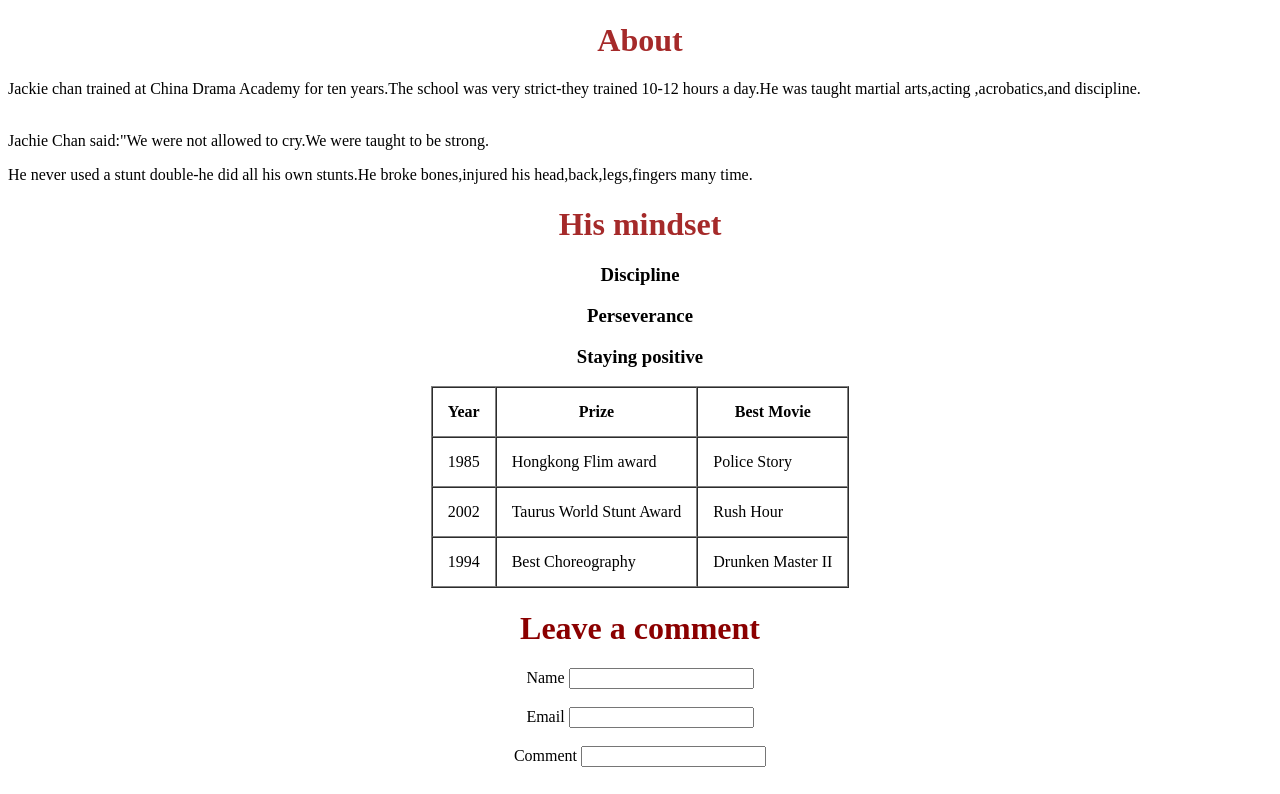
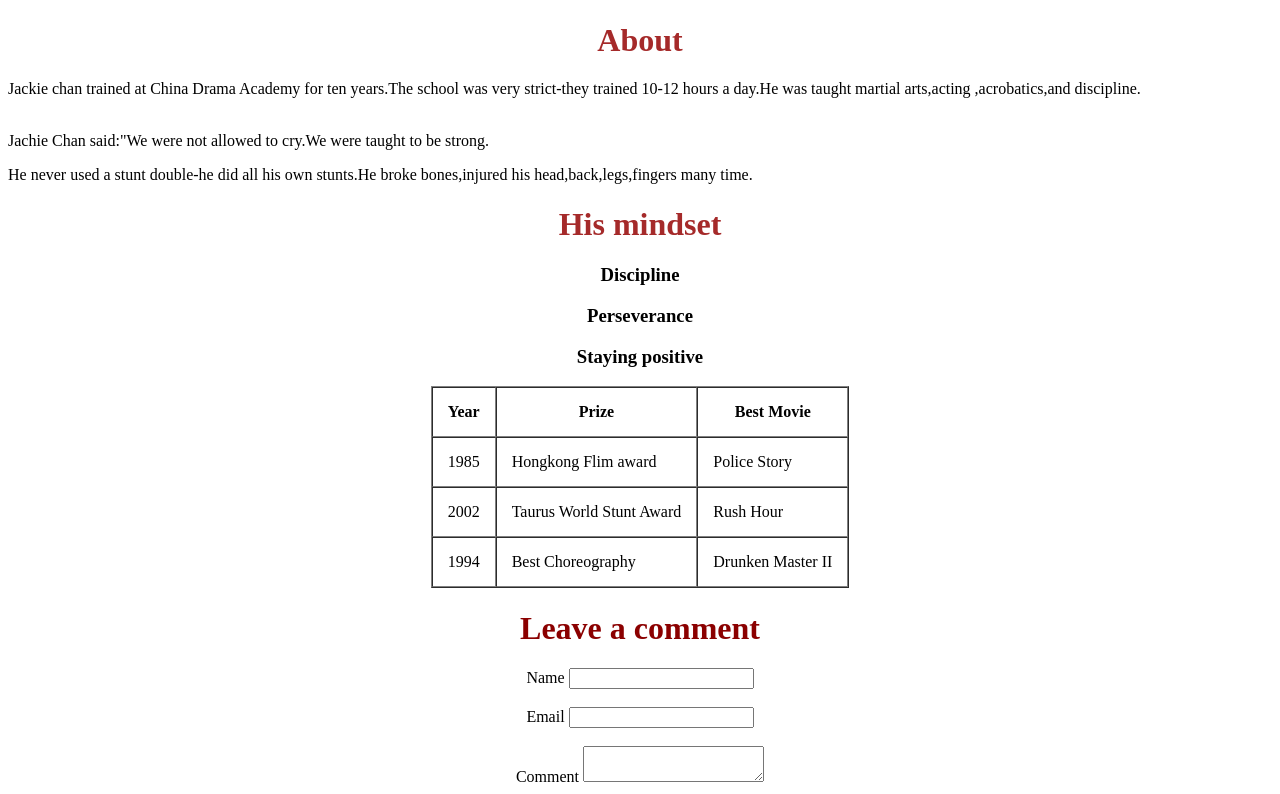
Before and after one commit to khinkhinchawed/khinkhinchawed.github.io, a plain HTML site: page HTML/LINK/firstproject.html in a window 1280 px wide. Shown: the part 2873-3667 px from the top of the page. Drawn offline with Linux system fonts and the light colour scheme.

Commit message:
first html project

```diff
--- a/HTML/LINK/firstproject.html
+++ b/HTML/LINK/firstproject.html
@@ -148,7 +148,8 @@
           <input type="email" name="user_email" id="email">
           <br><br>
           <label for="comment">Comment</label>
-          <input type="textarea" name="comment" id="comment">
+          <textarea id="comment" name="comment"></textarea>
+
           </div>
 
 
```
